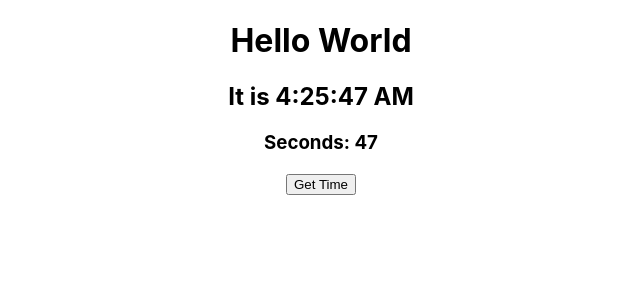
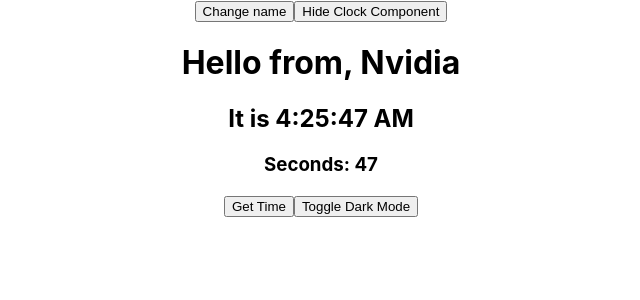
Before and after one commit to pltnhan311/my-app-yarn, a React (Create React App) app: page / in a window 1280 px wide. Shown: the top 300 px of the page, without its empty margins (319-959 px from the left). Built offline with nearby package versions, Linux system fonts and the light colour scheme.

Commit message:
updated code componentDidMount, Updatem WillUnmount

```diff
--- a/package.json
+++ b/package.json
@@ -9,7 +9,8 @@
     "react": "^18.2.0",
     "react-dom": "^18.2.0",
     "react-scripts": "5.0.1",
-    "web-vitals": "^2.1.0"
+    "web-vitals": "^2.1.0",
+    "yarn": "^1.22.21"
   },
   "scripts": {
     "start": "react-scripts start",
--- a/src/App.js
+++ b/src/App.js
@@ -1,10 +1,15 @@
+import { useState } from 'react';
 import './App.css';
 import Clock from './Clock';
 
 function App() {
+  const [name, setName] = useState('Nvidia')
+  const [visible, setVisible] = useState(true)
   return (
     <div className="App">
-      <Clock></Clock>
+      <button onClick={() => setName('AMD')}>Change name</button>
+      <button onClick={() => setVisible(false)}>Hide Clock Component</button>
+      {visible && <Clock name={name} />}
     </div>
   );
 }
--- a/src/Clock.jsx
+++ b/src/Clock.jsx
@@ -11,26 +11,48 @@
 }
 export default class Clock extends React.Component {
   constructor(props) {
-    super(props)
+    super(props);
     this.state = {
       time: {
-        created: new Date().toLocaleTimeString()
+        created: new Date().toLocaleTimeString(),
       },
       seconds: {
-        created: new Date().getSeconds()
+        created: new Date().getSeconds(),
       },
-      lists: []
+      // name: this.props.name, ko can thiet
+      lists: [],
+      darkMode: false,
+    };
+  }
+
+  componentDidMount() {
+    const timeElement = document.getElementById("time");
+    console.log(timeElement);
+    fetchApi().then((res) =>
+      this.setState((prevState) => ({
+        ...prevState,
+        lists: res,
+      }))
+    );
+  }
+
+  componentDidUpdate() {
+    if (this.state.darkMode) {
+      const value = document.querySelector("input").value;
+      console.log("Value in input: ", value);
     }
   }
 
-  componentDidMount() {
-    const timeElement = document.getElementById('time')
-    console.log(timeElement);
-    fetchApi().then(res => this.setState(prevState => ({
+  componentWillUnmount() {
+
+  }
+
+  toggleDarkMode = () => {
+    this.setState((prevState) => ({
       ...prevState,
-      lists: res
-    })))
-  }
+      darkMode: !prevState.darkMode,
+    }));
+  };
 
   getTime = () => {
     // this.setState({
@@ -40,20 +62,24 @@
       ...this.state, // lay second, time override. Chi time dc cap nhat, second ko dc cap nhat
       time: {
         created: new Date().toLocaleTimeString(),
-      }
+      },
     };
-    this.setState(newState)
-  }
+    this.setState(newState);
+  };
 
   render() {
     console.log(this.state);
     return (
       <div>
-        <h1>Hello World</h1>
-        <h2 id='time'>It is {this.state.time.created}</h2>
+        <h1>Hello from, {this.props.name}</h1>
+        <h2 id="time">It is {this.state.time.created}</h2>
         <h3>Seconds: {this.state.seconds.created}</h3>
         <button onClick={this.getTime}>Get Time</button>
+        <button onClick={this.toggleDarkMode}>Toggle Dark Mode</button>
+        {this.state.darkMode && (
+          <input value={this.state.darkMode} type="input"></input>
+        )}
       </div>
-    )
+    );
   }
 }
--- a/src/index.js
+++ b/src/index.js
@@ -34,10 +34,10 @@
 
 // const commentElement_1 = (
 //   <Comment
-//     author={{
+//     author={
 //       name: "Bard 1",
 //       avatarUrl: "https://avatars.githubusercontent.com/bard",
-//     }}
+//     }
 //     text="This is a test comment."
 //     date="2023-12-03T11:22:00Z" // Replace with actual date
 //   />
```
Also changed, not shown: 2 other files (tests, documents, lock files or other folders).
